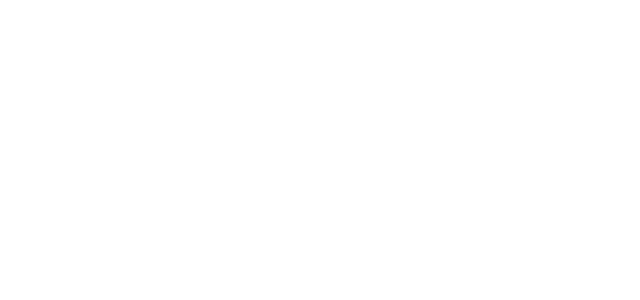
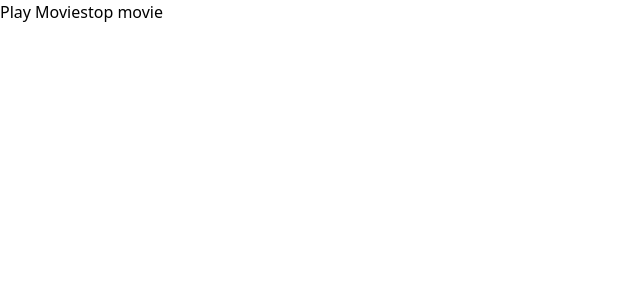
Before and after one commit to jahid01754/React, a Next.js app: page / in a window 1280 px wide. Shown: the top 300 px of the page, without its empty margins (0-640 px from the left). Built offline with nearby package versions, Linux system fonts and the light colour scheme.

Commit message:
trial commit

```diff
--- a/component/Button/button.js
+++ b/component/Button/button.js
@@ -1,3 +1,9 @@
 export default function Button({children}){
-    <button>{children}</button>
+    return (
+        <>
+            <button>{children}</button>
+            <button>stop movie</button>
+        </>
+    );
+
 }
```
